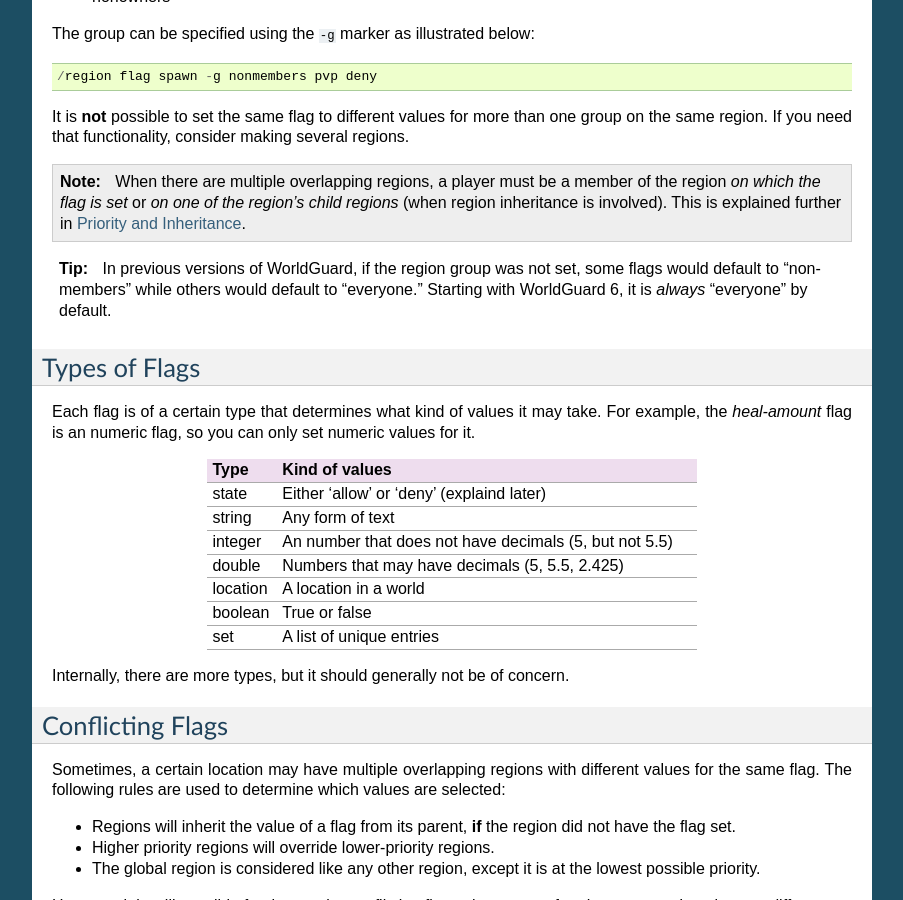
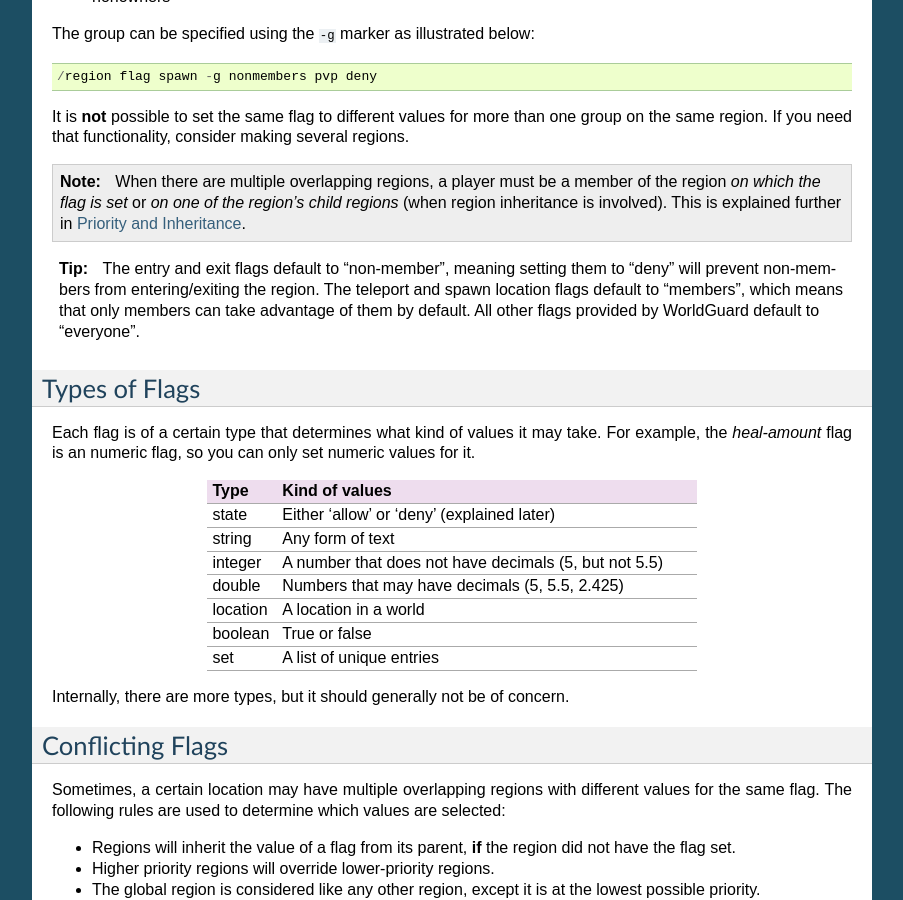
Before and after one commit to aurorasmiles/WorldGuardDocs, a Sphinx documentation site: the page built from source/regions/flags.rst, in a window 1280 px wide and 900 px high, scrolled down 806 px. Shown: the whole window, without its empty margins (198-1101 px from the left). Built offline with Sphinx 7.4.7, drawn with Linux system fonts in a browser that asks for light colours.

Commit message:
Add custom flags and session handlers page.
Also fix various typos and small issues throughout.

```diff
--- a/source/config.rst
+++ b/source/config.rst
@@ -112,11 +112,11 @@
     :widths: 12, 5, 30
 
     block-potions,[],A list of potion types that cannot be used. The list of possible potion types can be `found in Bukkit <http://jd.bukkit.org/rb/apidocs/org/bukkit/potion/PotionEffectType.html>`_.
-    block-potions-overly-reliably,FALSE,Whether WorldGuard should try extra hard to block the list of potions mentioned in `block-potions`. This is geneerally not needed and enabling this may block more than you want.
+    block-potions-overly-reliably,FALSE,Whether WorldGuard should try extra hard to block the list of potions mentioned in `block-potions`. This is generally not needed and enabling this may block more than you want.
 
 .. topic:: Example: Blocking the use of night vision and speed potions
 
-    The naems `found in Bukkit <http://jd.bukkit.org/rb/apidocs/org/bukkit/potion/PotionEffectType.html>`_ are used::
+    The names `found in Bukkit <http://jd.bukkit.org/rb/apidocs/org/bukkit/potion/PotionEffectType.html>`_ are used::
 
         block-potions: [night_vision, speed]
 
@@ -127,7 +127,7 @@
     :header: Setting, Default, Description
     :widths: 12, 5, 30
 
-    enable,FALSE,"Whether to simulate sponge blocks simular to the way they worked in Minecraft Classic. Between the introduction of survival Minecraft and Minecraft 1.8 (several years), sponges did not work, but this setting is now obsolete and its use is no longer recommended."
+    enable,FALSE,"Whether to simulate sponge blocks similar to the way they worked in Minecraft Classic. Between the introduction of survival Minecraft and Minecraft 1.8 (several years), sponges did not work, but this setting is now obsolete and its use is no longer recommended."
     radius,3,The radius of the sponge's action.
     redstone,FALSE,Whether Redstone can control the simulated Sponge blocks.
 
--- a/source/developer/dependency.rst
+++ b/source/developer/dependency.rst
@@ -50,7 +50,7 @@
         }
 
         dependencies {
-            compile 'com.sk89q:worldguard:VERSION'
+            compile 'com.sk89q.worldguard:worldguard-legacy:VERSION'
         }
 
 Modifying plugin.yml
--- a/source/developer/regions/index.rst
+++ b/source/developer/regions/index.rst
@@ -19,6 +19,7 @@
 
     managers
     protected-region
+    custom-flags
     spatial-queries
     flag-calculation
     protection-query
--- a/source/developer/regions/protected-region.rst
+++ b/source/developer/regions/protected-region.rst
@@ -142,7 +142,7 @@
 Custom Flags
 ~~~~~~~~~~~~
 
-At this time, custom flags are not officially supported. There are, however, unofficial, third-party implementations of custom flags for WorldGuard.
+As of version 6.2, plugins can add their own flags and session handlers. See the :doc:`custom-flags` page.
 
 Creating Regions
 ================
--- a/source/regions/flags.rst
+++ b/source/regions/flags.rst
@@ -47,7 +47,7 @@
     When there are multiple overlapping regions, a player must be a member of the region *on which the flag is set* or *on one of the region's child regions* (when region inheritance is involved). This is explained further in :doc:`priorities`.
 
 .. tip::
-    In previous versions of WorldGuard, if the region group was not set, some flags would default to "nonmembers" while others would default to "everyone." Starting with WorldGuard 6, it is *always* "everyone" by default.
+    The entry and exit flags default to "non-member", meaning setting them to "deny" will prevent non-members from entering/exiting the region. The teleport and spawn location flags default to "members", which means that only members can take advantage of them by default. All other flags provided by WorldGuard default to "everyone".
 
 Types of Flags
 ==============
@@ -58,9 +58,9 @@
     :header: Type, Kind of values
     :widths: 5, 30
 
-    state, "Either 'allow' or 'deny' (explaind later)"
+    state, "Either 'allow' or 'deny' (explained later)"
     string, "Any form of text"
-    integer, "An number that does not have decimals (5, but not 5.5)"
+    integer, "A number that does not have decimals (5, but not 5.5)"
     double, "Numbers that may have decimals (5, 5.5, 2.425)"
     location, "A location in a world"
     boolean, "True or false"
```
Also changed, not shown: source/developer/regions/custom-flags.rst (added, +79 -0 lines).
